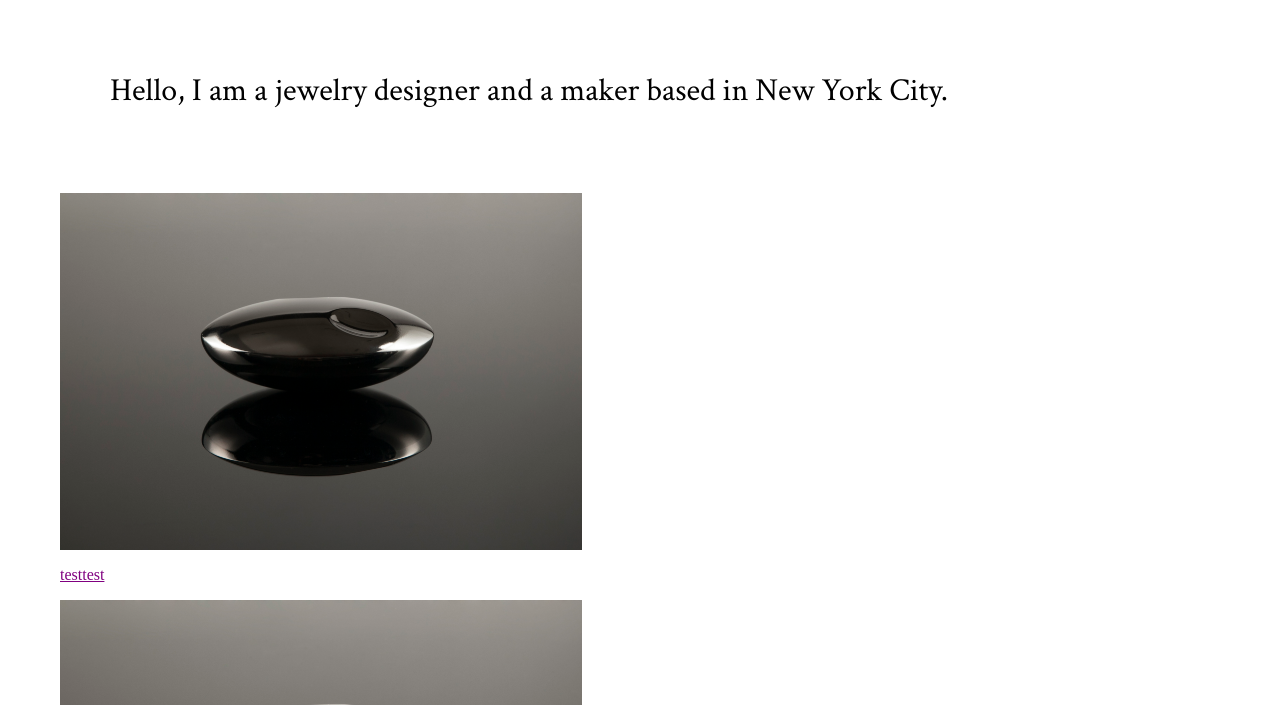
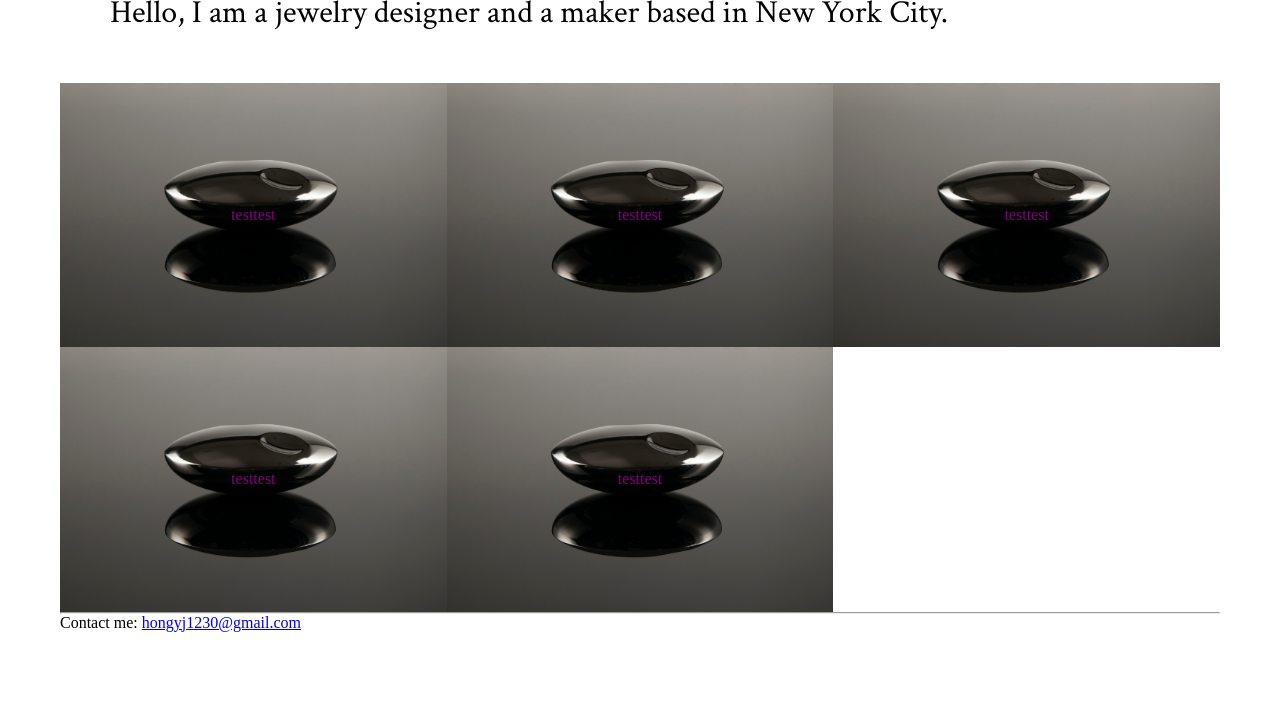
Before and after one commit to yeonjunghongjewelry/yeonjunghongjewelry.github.io, a plain HTML site: page unit_3/index.html in a window 1280 px wide. Shown: the part 144-849 px from the top of the page. After the commit the page ends 800 px from the top, so only its background shows below. Drawn offline with Linux system fonts and the light colour scheme.

Commit message:
image layout edit

```diff
--- a/unit_3/css/style.css
+++ b/unit_3/css/style.css
@@ -1,14 +1,18 @@
 @import url(https://fonts.googleapis.com/css?family=Crimson+Text|Do+Hyeon|Julius+Sans+One);
 
 *{
-	margin:10;
-	padding:10;
+	margin:0;
+	padding:0;
 	box-sizing:border-box;
 }
 body {
 	margin:10px 60px;
 	background-color: ;
 }
+.clear_float:after {
+	content:"";
+	display: block;
+	clear: both;}
 
 #intro {
 	font-family: 'Crimson Text', serif;
@@ -19,7 +23,7 @@ body {
  }
 img {
 	display: block;
-	width:45%;
+	width:100%;
 
 }
 #logo{
@@ -43,5 +47,17 @@ nav {
 	padding:10px 10px;
 }
 .item01{
+	position: relative;
 	color:purple;
+	display: block;
+	width: 33.333%;
+	float: left;
 }
+.item01 p{
+	position: absolute;
+	top: 50%;
+	left: 50%;
+	transform: translate(-50%, -50%);
+
+
+}
--- a/unit_3/index.html
+++ b/unit_3/index.html
@@ -20,7 +20,8 @@
 	</header>
 	<section>
 		<p id="intro">Hello, I am a jewelry designer and a maker based in New York City.</p>
-	<section>
+	<section class="clear_float">
+
 		<a class="item01" href="">
 			<img src="image/yeonjungtactilitypsycholog.jpg" alt="tactility psycholog" title="Yeonjung Hong 2017">
 			<p>testtest</p>
```
